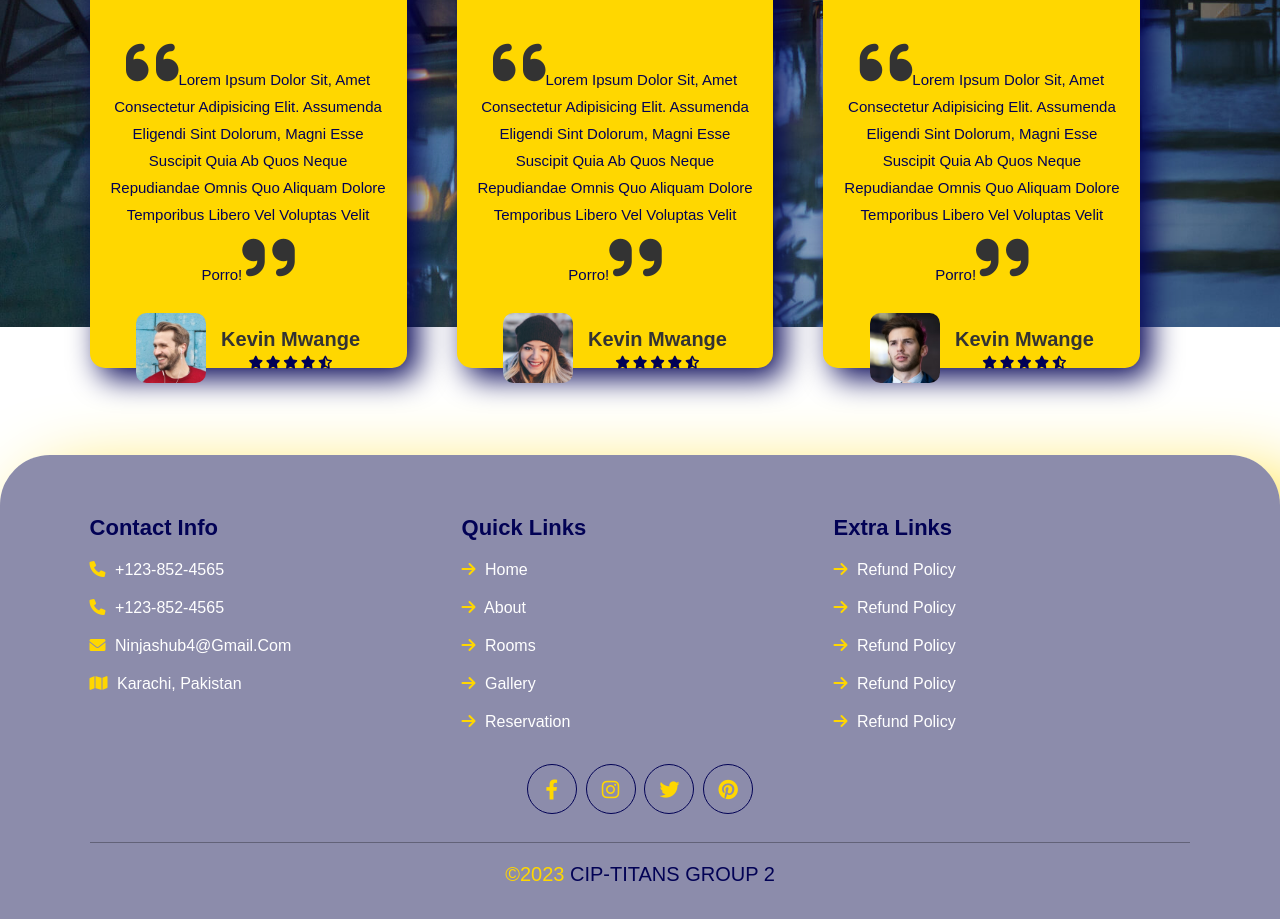
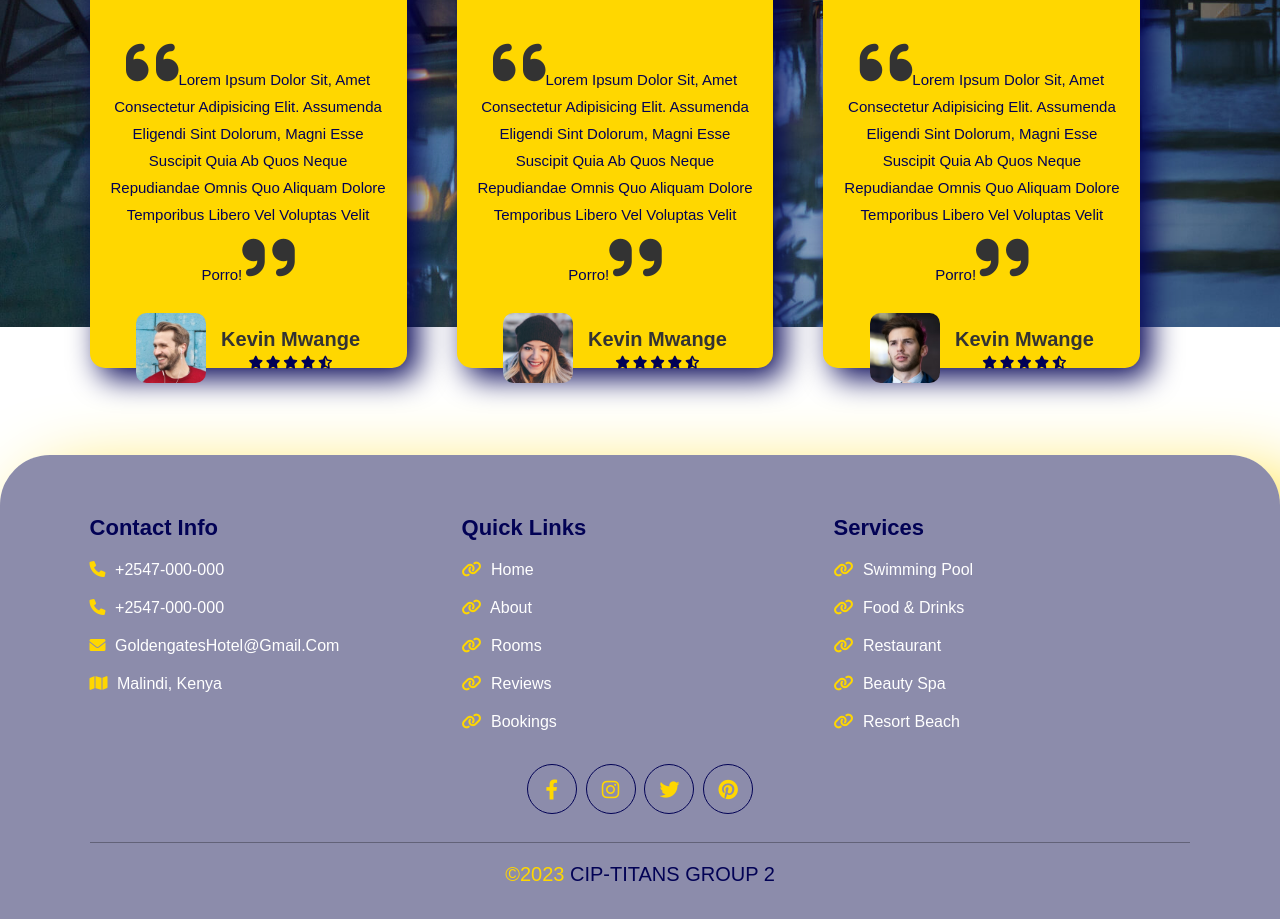
Before and after one commit to levin1499/Capstone, a plain HTML site: page reviews.html in a window 1280 px wide. Shown: the part 281-1200 px from the top of the page. Drawn offline with Linux system fonts and the light colour scheme.

Commit message:
footer links

```diff
--- a/reviews.html
+++ b/reviews.html
@@ -107,28 +107,29 @@
 
             <div class="box">
                 <h3>contact info</h3>
-                <a href="#"> <i class="fas fa-phone"></i> +123-852-4565 </a>
-                <a href="#"> <i class="fas fa-phone"></i> +123-852-4565</a>
-                <a href="#"> <i class="fas fa-envelope"></i> ninjashub4@gmail.com</a>
-                <a href="#"> <i class="fas fa-map"></i> karachi, pakistan</a>
-            </div>
+                <a href="#"> <i class="fas fa-phone"></i> +2547-000-000 </a>
+                <a href="#"> <i class="fas fa-phone"></i> +2547-000-000</a>
+                <a href="#"> <i class="fas fa-envelope"></i> goldengatesHotel@gmail.com</a>
+                <a href="#"> <i class="fas fa-map"></i> Malindi, Kenya</a>
+              </div>
 
-            <div class="box">
+              <div class="box">
                 <h3>quick links</h3>
-                <a href="#"> <i class="fas fa-arrow-right"></i> home</a>
-                <a href="#"> <i class="fas fa-arrow-right"></i> about</a>
-                <a href="#"> <i class="fas fa-arrow-right"></i> rooms</a>
-                <a href="#"> <i class="fas fa-arrow-right"></i> gallery</a>
-                <a href="#"> <i class="fas fa-arrow-right"></i> reservation</a>
-            </div>
+                <a href="index.html"> <i class="fa-solid fa-link"></i> home</a>
+                <a href="#"> <i class="fa-solid fa-link"></i> about</a>
+                <a href="#"> <i class="fa-solid fa-link"></i> rooms</a>
+                <a href="reviews.html"> <i class="fa-solid fa-link"></i> reviews</a>
+                <a href="booking.html"> <i class="fa-solid fa-link"></i> Bookings</a>
+              </div>
 
-            <div class="box">
-                <h3>extra links</h3>
-                <a href="#"> <i class="fas fa-arrow-right"></i> refund policy</a>
-                <a href="#"> <i class="fas fa-arrow-right"></i> refund policy</a>
-                <a href="#"> <i class="fas fa-arrow-right"></i> refund policy</a>
-                <a href="#"> <i class="fas fa-arrow-right"></i> refund policy</a>
-                <a href="#"> <i class="fas fa-arrow-right"></i> refund policy</a>
+              <div class="box">
+                <h3>Services</h3>
+                <a href="#"> <i class="fa-solid fa-link"></i> Swimming Pool</a>
+                <a href="#"> <i class="fa-solid fa-link"></i> Food & Drinks</a>
+                <a href="#"> <i class="fa-solid fa-link"></i> Restaurant</a>
+                <a href="#"> <i class="fa-solid fa-link"></i> Beauty Spa</a>
+                <a href="#"> <i class="fa-solid fa-link"></i> Resort Beach</a>
+              </div>
             </div>
 
         </div>
```
